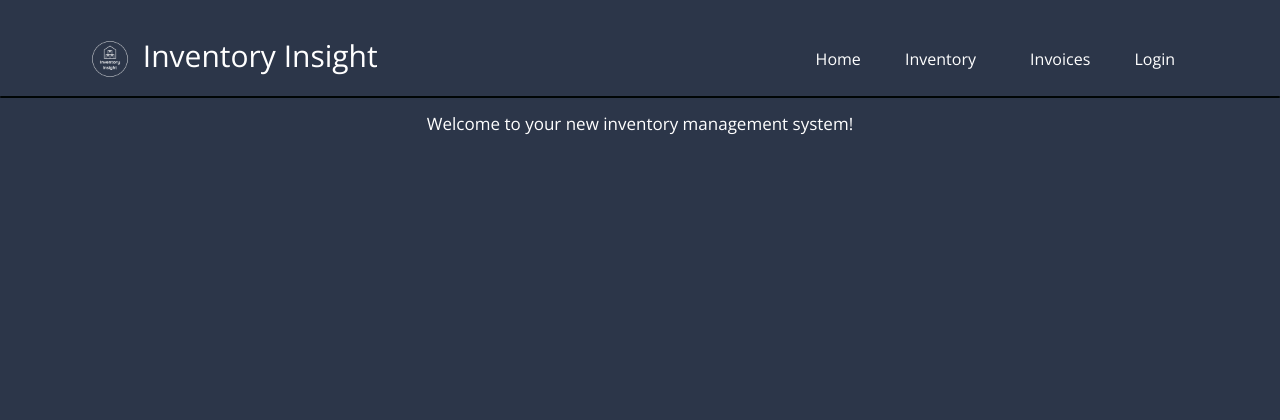
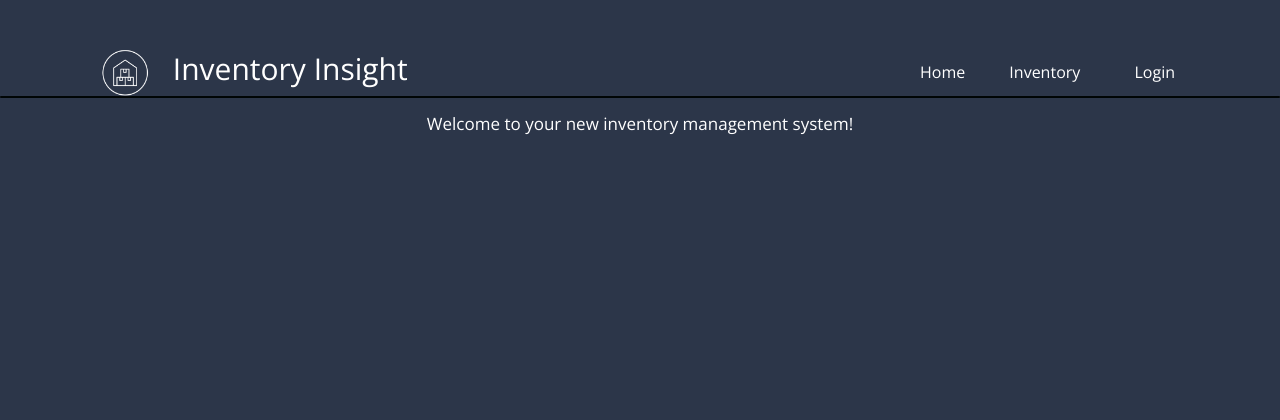
Before and after one commit to bginn27/ProgrammingProject, a Flask app: page / in a window 1280 px wide. Shown: the top 420 px of the page. Run offline with Flask 2, Linux system fonts and the light colour scheme; some libraries are stand-ins or nearby versions.

Commit message:
Co-authored-by: seth.rupe@icloud.com <seth.rupe@icloud.com>

```diff
--- a/app.py
+++ b/app.py
@@ -88,12 +88,6 @@ def inventoryremove():
 
 
 
-# invoices page
-@app.route('/invoices', methods=["GET", "POST"])
-def invoices():
-    if request.method == "GET":
-        return render_template('invoices.html')
-
 # add info to table and return to main inventory page
 @app.route('/inventoryadd', methods=["GET", "POST"] )
 def inventoryadd():
--- a/static/css/login.css
+++ b/static/css/login.css
@@ -762,7 +762,7 @@ table.center {
 }
 
 body {
-  background-image: url(https://lh4.googleusercontent.com/-XplyTa1Za-I/VMSgIyAYkHI/AAAAAAAADxM/oL-rD6VP4ts/w1184-h666/Android-Lollipop-wallpapers-Google-Now-Wallpaper-2.png);
+  background-image: url(https://www.google.com/search?q=dark+blue+landscape+android+photos&sxsrf=APq-WBsSeInv1cpM7q7h-tKpNE91EAGFNw:1649685432924&tbm=isch&source=iu&ictx=1&vet=1&fir=Dnwfy0-u6LC3qM%252CYbt0hTFMrnSLBM%252C_%253B9RactwZh7KqCaM%252CoNYMq-3DnJHcLM%252C_%253BZcAADRc3ifP6CM%252Cww-QvRtiCqpDeM%252C_%253Bq1jgzjmg9ZuGrM%252CoNYMq-3DnJHcLM%252C_%253Bl23yl84_t58dWM%252CYbt0hTFMrnSLBM%252C_%253BEEDBn-jGKwMTGM%252CTOqTNa7cBhR2FM%252C_%253BXGApvG7l49355M%252CoNYMq-3DnJHcLM%252C_%253B87_I_JiMjGQuqM%252COKY9mIZ1M32xNM%252C_%253B0duhhrr6osBpZM%252CpjBoDwx2e6u44M%252C_%253BDPmPo3tRjgd3DM%252C_BaDP_XfE5CYZM%252C_&usg=AI4_-kRe0onuv0wjXsAr3dn7CGqu6zp7Zg&sa=X&ved=2ahUKEwi6w-GRlYz3AhXbKUQIHaqSDbMQ9QF6BAgEEAE#imgrc=Dnwfy0-u6LC3qM);
   background-position: center;
   background-size: cover;
   background-repeat: no-repeat;
--- a/templates/base2.html
+++ b/templates/base2.html
@@ -48,7 +48,7 @@
 
           <div class="col-11 col-xl-2">
             <h1 class="mb-0 site-logo">
-              <img src="static/images/hero_2.png" height="50" width="50" alt="Inventory Insight">
+              <img src="static/images/Invnetory Insight.png" height="80" width="80" alt="Inventory Insight">
               <a href="/" class="text-white mb-0"> Inventory Insight</a>
             </h1>
           </div>
@@ -74,7 +74,6 @@
                     </li>
                   </ul>
                 </li>
-                <li><a href="invoices"><span>Invoices</span></a></li>
                 <li><a href="login"><span>Login</span></a></li>
                 <!-- <li><a href="contact.html"><span>Reports</span></a></li> -->
               </ul>
--- a/templates/baseBackup.html
+++ b/templates/baseBackup.html
@@ -4,7 +4,7 @@
     <!-- Required meta tags -->
     <meta charset="utf-8">
     <meta name="viewport" content="width=device-width, initial-scale=1, shrink-to-fit=no">
-    <link rel="stylesheet" href="{{ url_for('static', filename= 'css/stylenew.css') }}">
+    <!-- <link rel="stylesheet" href="{{ url_for('static', filename= 'css/stylenew.css') }}"> -->
 
 
     <title>{% block title %} {% endblock %}</title>
```
Also changed, not shown: Users/Brooke/Documents/Git/ProgrammingProject/static/images/newloginbackground.png (added), database.db, static/images/Invnetory Insight.png (added), static/images/loginbackground.jpeg (added), static/images/newloginbackground.png (added).
